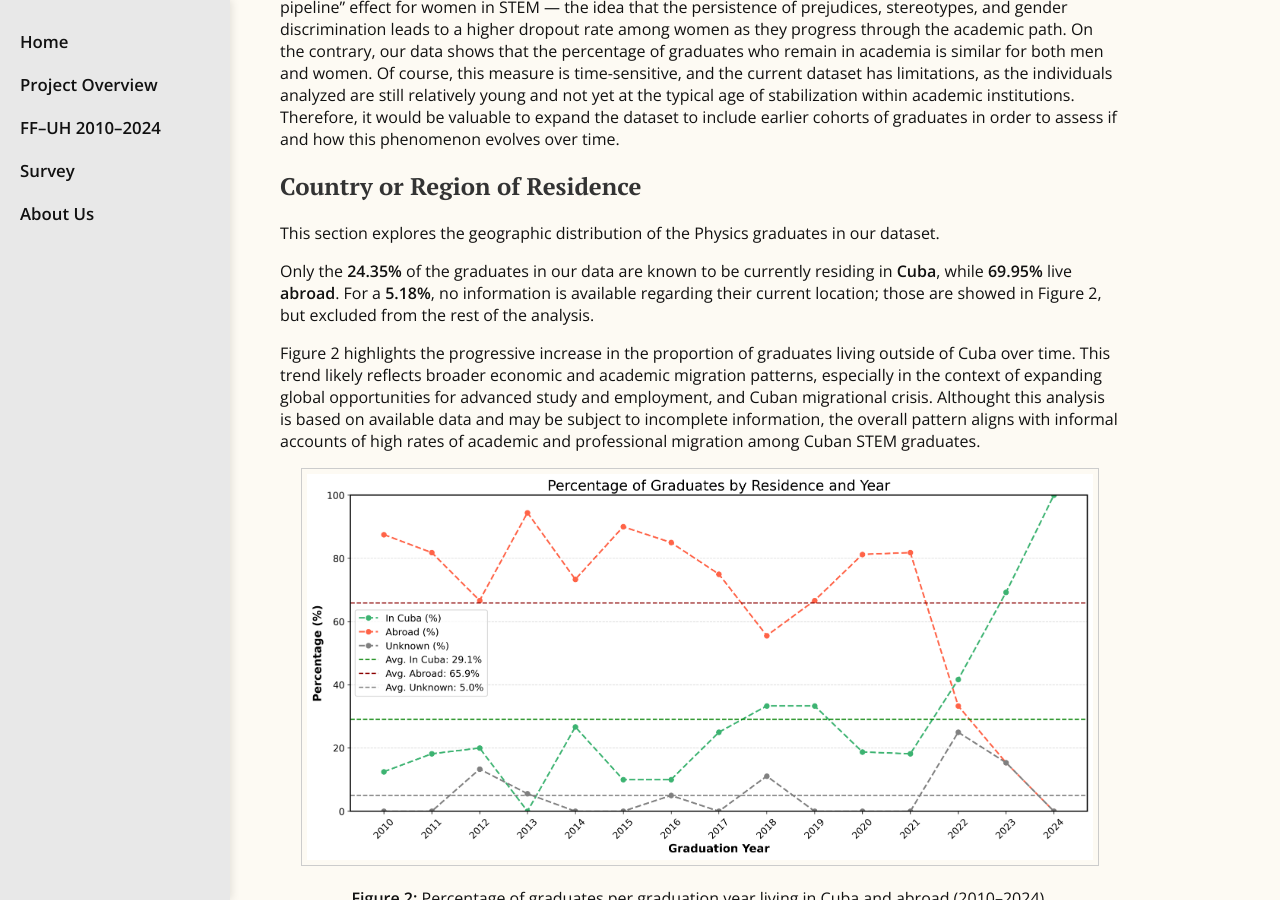
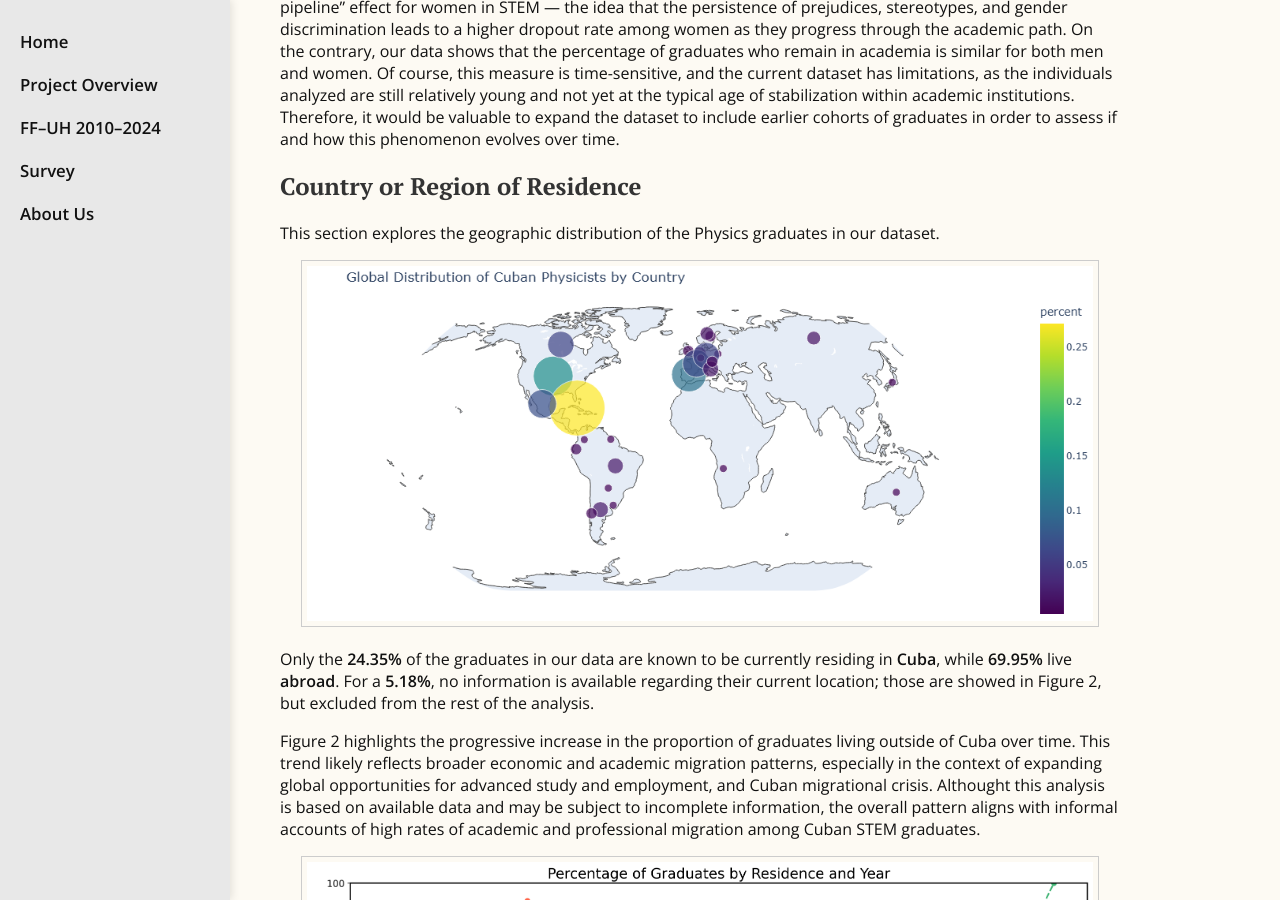
Before and after one commit to Gretica/Tracking_Cuban_Physicists, a Jekyll site: the page built from Promo_2010_2024.md, in a window 1280 px wide and 900 px high, scrolled down 2118 px. Built offline with Jekyll 4.4.1, drawn with Linux system fonts in a browser that asks for light colours.

Commit message:
Update Promo_2010_2024.md

```diff
--- a/Promo_2010_2024.md
+++ b/Promo_2010_2024.md
@@ -69,12 +69,11 @@ Surprisingly, our analysis found no evidence of gender disparities in the path a
 
 This section explores the geographic distribution of the Physics graduates in our dataset.
 
-<div style="text-align: center; display: none;">
-    <img src="{{ site.baseurl }}/assets/images/Promo_2010_2024/Globalmap_distribution.png"
-         alt="Global map distribution"
-         style="width: 95%; max-width: 1000px; height: auto; border: 1px solid #ccc; padding: 5px;">
+<div style="text-align: center;">
+  <img src="{{ site.baseurl }}/assets/images/Promo_2010_2024/Globalmap_distribution.png"
+       alt="Global map distribution"
+       style="width: 95%; max-width: 1000px; height: auto; border: 1px solid #ccc; padding: 5px;">
 </div>
-
 
 Only the  **24.35%** of the graduates in our data are known to be currently residing in **Cuba**, while **69.95%** live **abroad**. For a **5.18%**, no information is available regarding their current location; those are showed in Figure 2, but excluded from the rest of the analysis.
 
```
